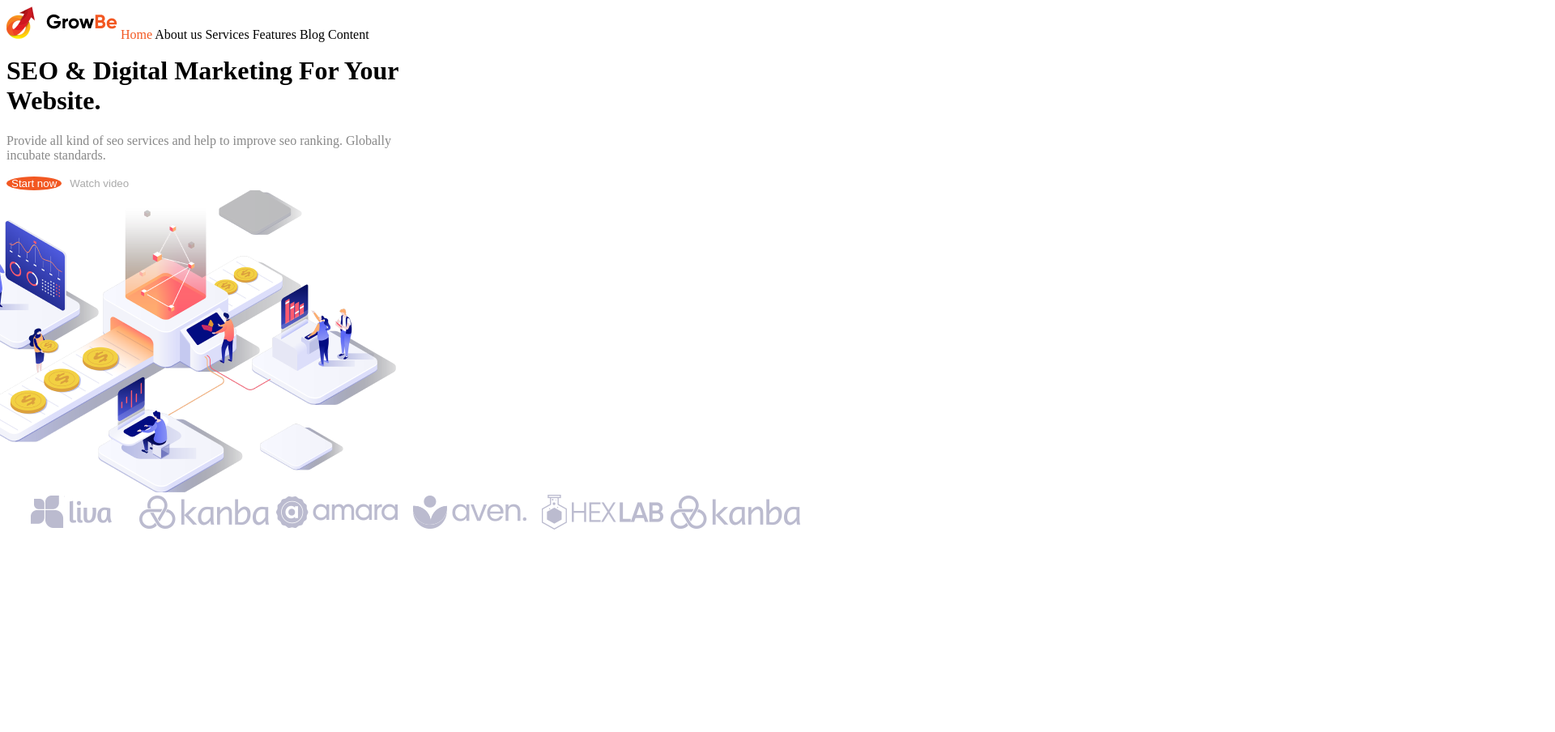
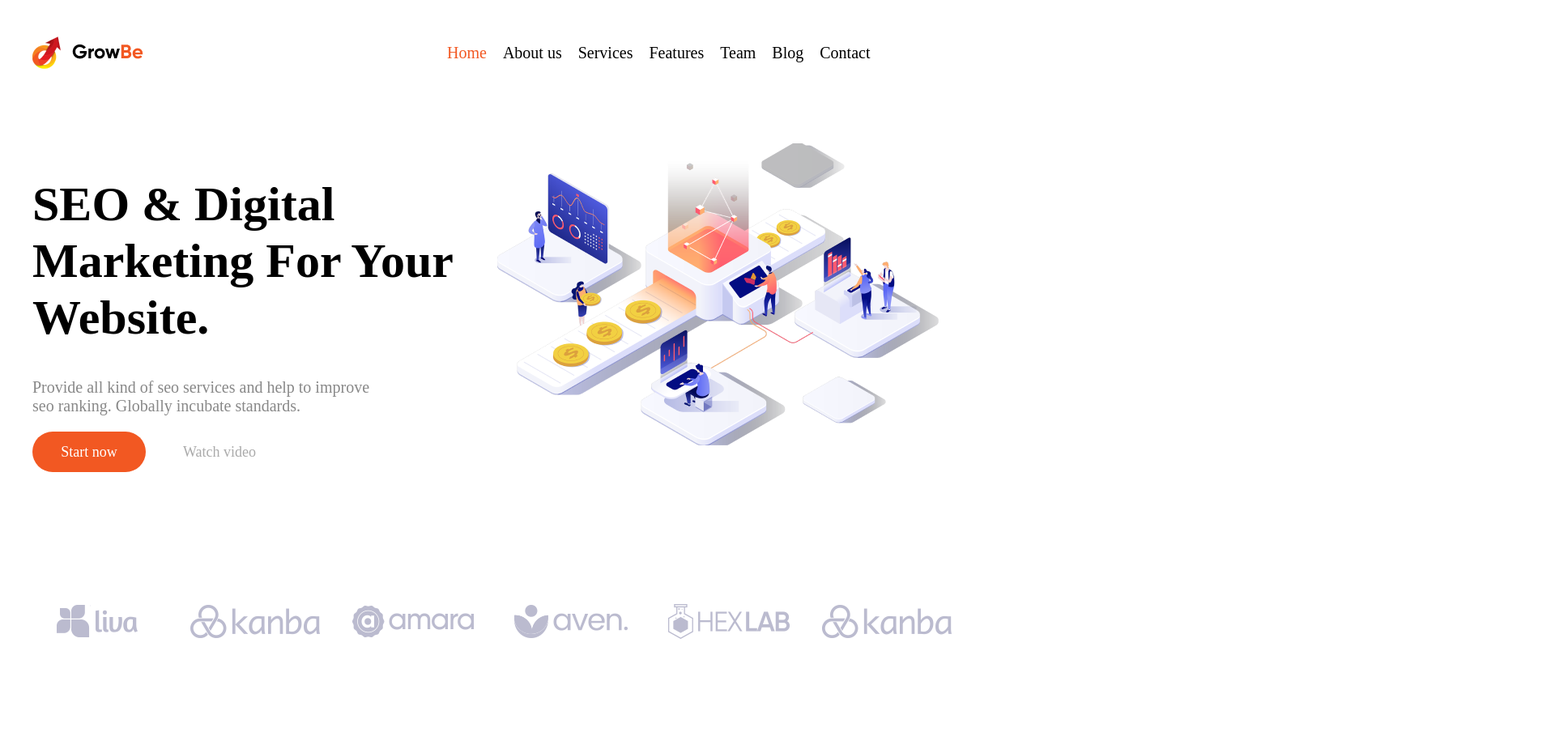
Before and after one commit to MickAny/Sems, a plain HTML site: page sem3_hw/index.html in a window 1280 px wide. Shown: the whole page at 81% size, 1920 px wide, since content can reach past the window. Before the commit the page ends 800 px from the top, so only its background shows below. Drawn offline with Linux system fonts and the light colour scheme.

Commit message:
Seninar 4 Hw

```diff
--- a/sem3_hw/index.html
+++ b/sem3_hw/index.html
@@ -9,17 +9,22 @@
 </head>
 
 <body>
-    <div class="Main_Content">
 
-        <div class="header">
+    <div class="header display">
         <img src="img/MainHeaderLogo.png" alt="Logo">
+
+        <div class="links">
             <a class="home" href="#">Home</a>
             <a class="menu" href="#">About us</a>
             <a class="menu" href="#">Services</a>
             <a class="menu" href="#">Features</a>
+            <a class="menu" href="#">Team</a>
             <a class="menu" href="#">Blog</a>
-            <a class="menu" href="#">Content</a>
+            <a class="menu" href="#">Contact</a>
         </div>
+    </div>
+
+    <div class="Main_Content display">
 
         <div class="info">
             <h1 class="title">SEO & Digital
@@ -29,12 +34,13 @@
                 Provide all kind of seo services and help to improve
                 seo ranking. Globally incubate standards.
             </p>
-        </div>
 
-        <div class="top_buttons">
+            <div class="buttons">
                 <button class="button_1">Start now</button>
                 <button class="button_2">Watch video</button>
             </div>
+        </div>
+
 
         <div class="image">
             <img src="img/SideImage.png" alt="Img" style="float: right;">
@@ -42,9 +48,8 @@
 
     </div>
 
-
-    <div class="footer">
-        <div>
+    <div class="footer display">
+        <div class="brands">
             <img src="img/1.png" alt="Logo">
             <img src="img/6(2)(6).png" alt="Logo">
             <img src="img/3.png" alt="Logo">
--- a/sem3_hw/style.css
+++ b/sem3_hw/style.css
@@ -21,36 +21,63 @@
 }
 .home{
     color: #F25822;
+    font-size: 20px;
 }
 .menu{
     color: #000000;
+    font-size: 20px;
 }
 
 
-.info{
-
-}
 .title{
-
+    width: 522px;
+    font-family: Gilroy-Bold;
+    font-size: 60px;
+    line-height: 70px;
+    letter-spacing: 0em;
+    text-align: left;
 }
 .text{
     color: #888888;
+    font-family: Gilroy-Medium;
+    font-size: 20px;
+    line-height: 23px;
+    letter-spacing: 0em;
+    text-align: left;
+    width: 430px;
+}
+
+.buttons{
+    display: flex;
+    gap: 40px;
 }
 
 
-.top_buttons{
-
-}
 .button_1{
     color: #FFFFFF;
+    font-family: Gilroy-Bold;
+    font-size: 18px;
+    line-height: 18px;
+    letter-spacing: 0em;
+
     background-color: #F25822;
     border: none;
-    border-radius: 50%;
+    width: 140px;
+    height: 50px;
+    top: 16px;
+    left: -585px;
+    border-radius: 50px;
 }
 .button_2{
     color: #AAAAAA;
     background-color: #FFFFFF;
     border: none;
+    font-family: Gilroy-Bold;
+    font-size: 18px;
+    line-height: 18px;
+    letter-spacing: 0em;
+    text-align: left;
+
 }
 
 
@@ -68,3 +95,60 @@
     top: 228px;
     left: -960px;
 }
+
+.display{
+    padding-left: calc(50% - 600px);
+    padding-right: calc(50% - 600px);
+}
+.footer{
+    width: 1240px;
+    height: 158px;
+    top: 266px;
+    left: 1970px;
+    border: 1px;
+    padding-top: 30px;
+}
+.brands{
+    width: 1200px;
+    height: 50px;
+    top: 325px;
+    left: 1983px;
+
+    display: flex;
+    gap: 35px;
+
+}
+.header{
+    width: 1150px;
+    height: 114px;
+
+    display: flex;
+    align-items: center;
+    gap: 375px;
+}
+.Main_Content{
+    width: 1274px;
+    height: 536px;
+    top: -323px;
+    left: 1954px;
+    border: 1px;
+
+    display: flex;
+    flex-direction: row;
+    gap: 50px;
+    padding-top: 55px
+
+}
+
+.image{
+    width: 610.73px;
+    height: 372.9px;
+    top: -308px;
+    left: 2572px;
+}
+
+.links{
+    font-size: 30px;
+    display: flex;
+    gap: 20px;
+}
```
Lines whose indentation alone changed are shown as unchanged.
